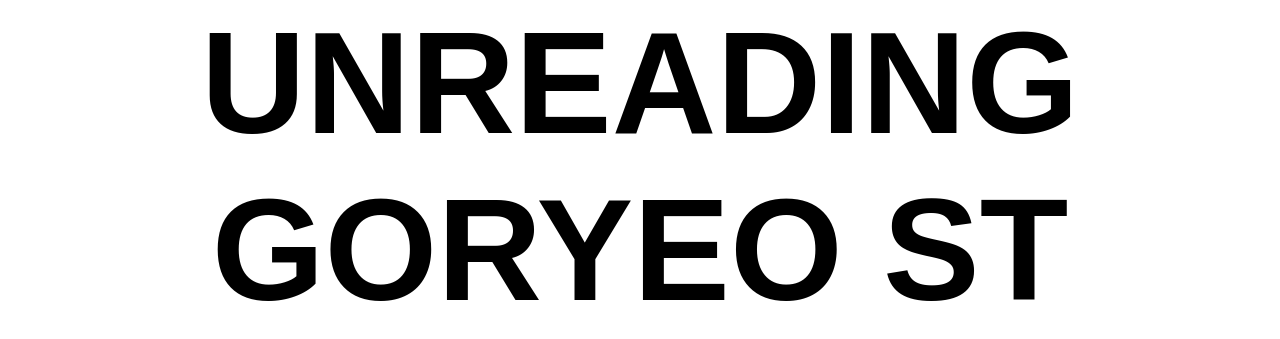
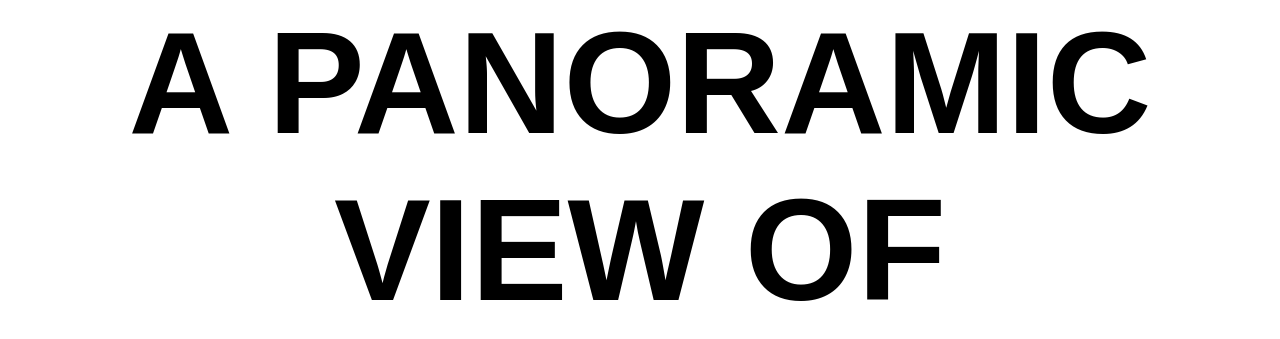
Before and after one commit to Jess-Lsy/GORYEO-ST, a plain HTML site: page index.html in a window 1280 px wide. Shown: the top 339 px of the page. Drawn offline with nearby package versions, Linux system fonts and the light colour scheme; a script that the page names is missing.

Commit message:
change name

```diff
--- a/index.html
+++ b/index.html
@@ -4,7 +4,7 @@
     <meta charset="UTF-8">
     <meta name="viewport" content="width=device-width, initial-scale=1.0">
     <meta http-equiv="X-UA-Compatible" content="ie=edge">
-    <title>Unreading Goryeo St</title>
+    <title>A PANORAMIC VIEW OF GORYEO ST</title>
     <link rel="stylesheet" href="./style.css">
     <script src="./app.js" defer></script>
     <link rel="icon" href="./favicon.ico" type="image/x-icon">
@@ -285,7 +285,7 @@
 
     </div>
     <div class="title-part">
-      <h5>UNREADING GORYEO ST</h5>
+      <h5>A PANORAMIC VIEW OF GORYEO ST</h5>
     </div>
     <div id="intro">
       <h1 style="text-align: left;">Signs are made to be read by the public,</h1>
```
Also changed, not shown: img/1x/hedgehog.png (added), 2 other files.
